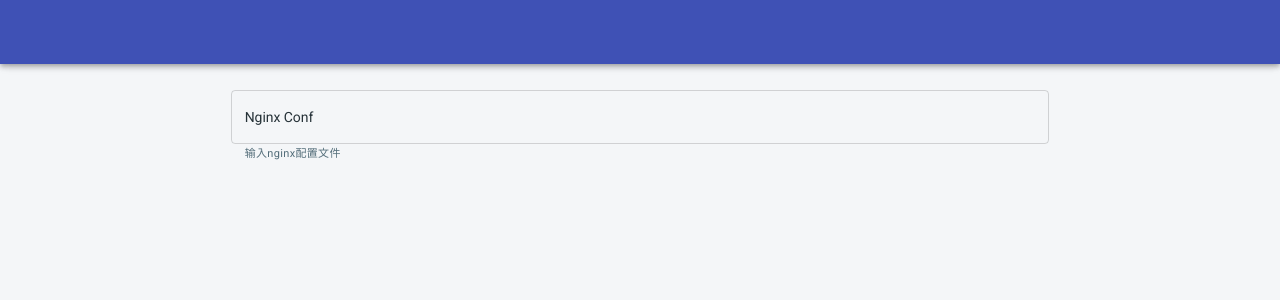
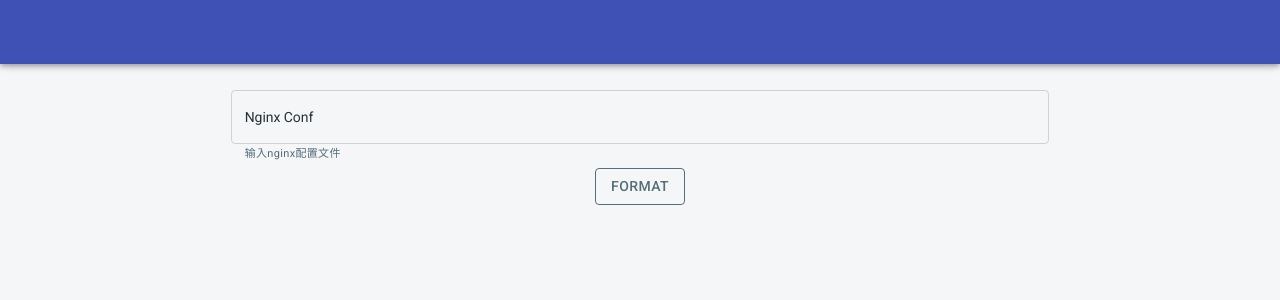
Before and after one commit to andy-zhangtao/format-ui, a React (Create React App) app: page /dashboard in a window 1280 px wide. Shown: the top 300 px of the page. Built offline with nearby package versions, Linux system fonts and the light colour scheme.

Commit message:
add format button

```diff
--- a/src/compoment/index/topbar.tsx
+++ b/src/compoment/index/topbar.tsx
@@ -8,7 +8,7 @@
 import Toolbar from '@material-ui/core/Toolbar';
 import IconButton from '@material-ui/core/IconButton';
 import MenuIcon from '@material-ui/icons/Menu';
-import { LinearProgress, Grid, Paper } from '@material-ui/core';
+import { LinearProgress, Grid, Button } from '@material-ui/core';
 import TextField from '@material-ui/core/TextField';
 
 const drawerWidth = 240;
@@ -84,14 +84,6 @@
         setOpen(true);
     };
 
-    const handleDrawerClose = () => {
-        setOpen(false);
-    };
-
-    let u = Math.ceil(Math.random() * 100000)
-
-    let avatat = "https://avatars1.githubusercontent.com/u/".concat(String(u))
-
     return (
         <div className={classes.root}>
             <div className="content">
@@ -144,6 +136,9 @@
                                 variant="outlined"
                                 fullWidth
                             />
+                            <Button variant="outlined" color="inherit" >
+                                FORMAT
+                            </Button>
                         </Grid>
                     </Grid>
                 </div>
```
